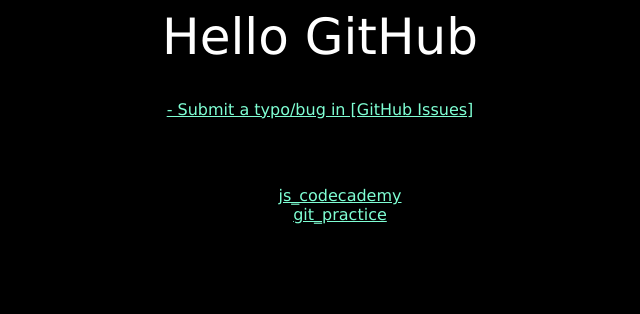
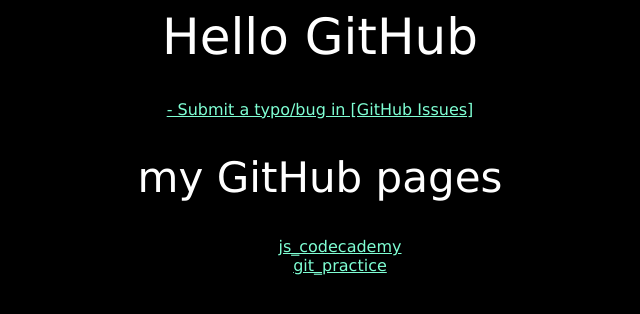
Before and after one commit to peppergrinder/peppergrinder.github.io, a plain HTML site: page index.html in a window 1280 px wide. Shown: the whole page, without its empty margins (320-960 px from the left). Drawn offline with Linux system fonts and the light colour scheme.

Commit message:
added h2 style to index

```diff
--- a/index.html
+++ b/index.html
@@ -10,7 +10,7 @@
     <h1 class="header--main">Hello GitHub</h1>
     <p><a class="link--cta" href="https://github.com/Codecademy/docs/issues">- Submit a typo/bug in [GitHub Issues]</a></p>
     <div>
-        <h2>my GitHub pages</h2>
+        <h2 class="header--secondary">my GitHub pages</h2>
         <ul>
             <li><a class="link--cta" href="https://peppergrinder.github.io/js_codecademy/">js_codecademy</a></li>
             <li><a class="link--cta" href="https://peppergrinder.github.io/git_practice/">git_practice</a></li>
```
